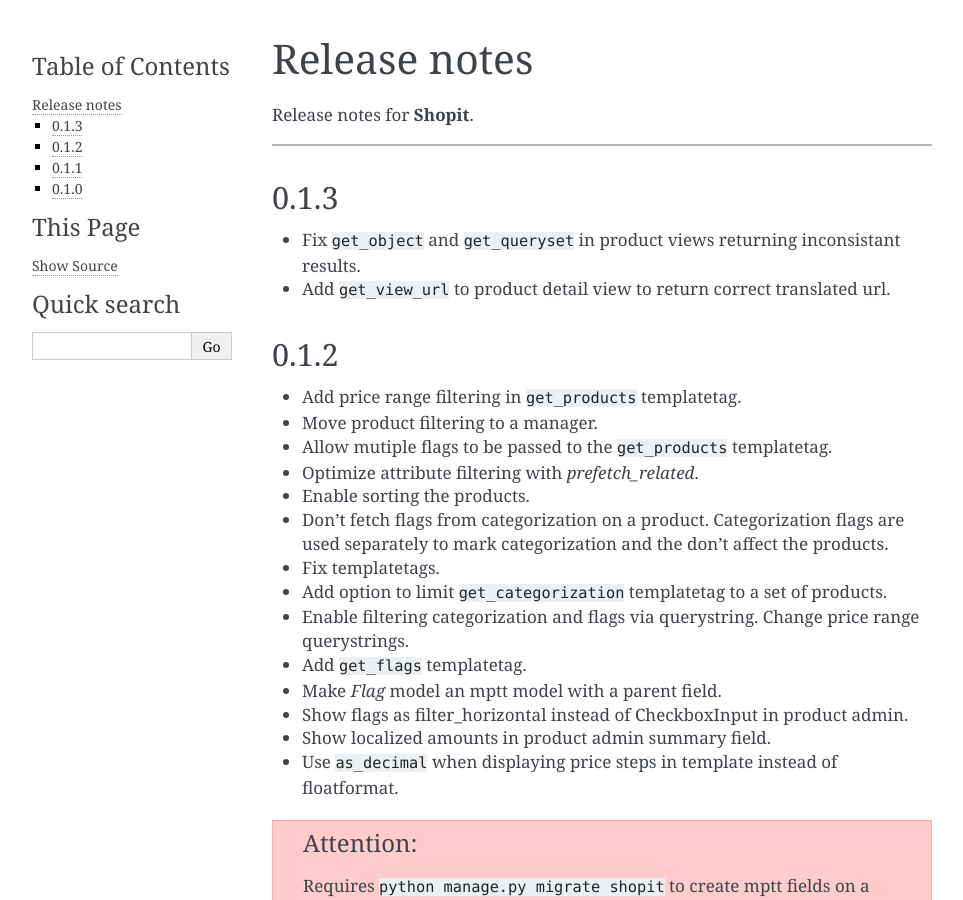
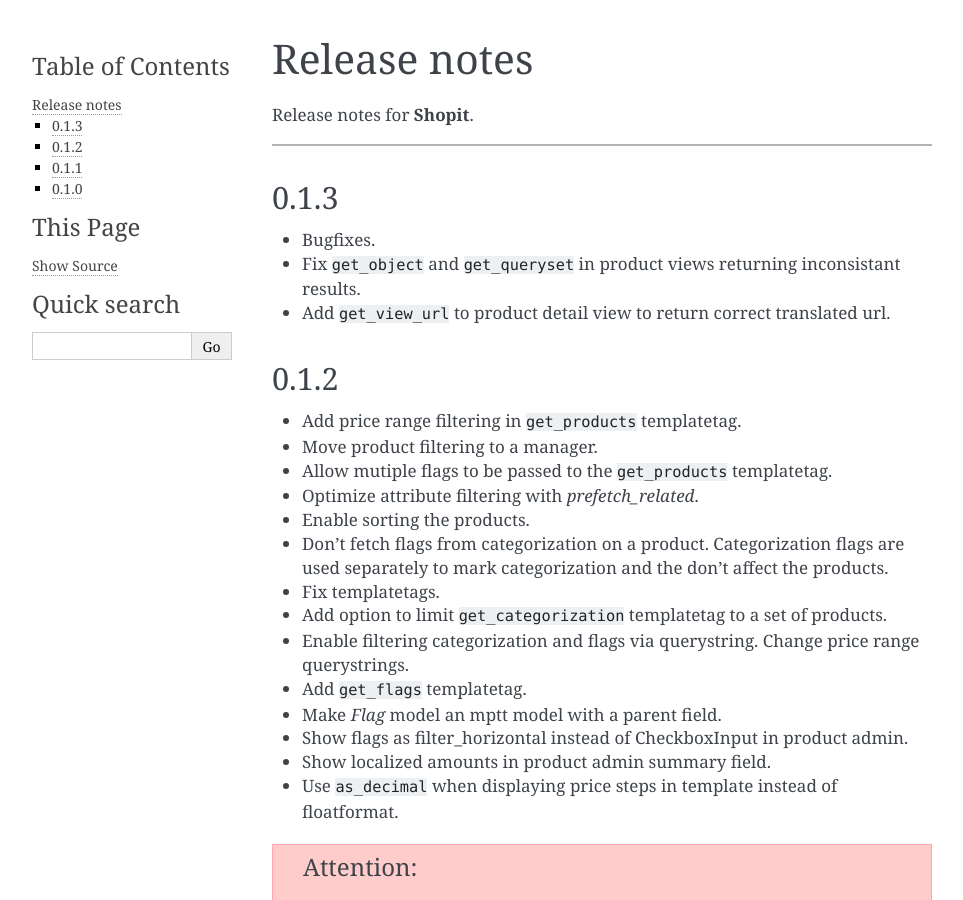
Before and after one commit to dinoperovic/django-shopit, a Sphinx documentation site: the page built from docs/release_notes.rst, in a window 1280 px wide and 900 px high. Shown: the whole window, without its empty margins (148-1111 px from the left). Built offline with Sphinx 7.4.7, drawn with Linux system fonts in a browser that asks for light colours.

Commit message:
Bugfix release

```diff
--- a/docs/release_notes.rst
+++ b/docs/release_notes.rst
@@ -8,6 +8,7 @@ Release notes for **Shopit**.
 0.1.3
 =====
 
+* Bugfixes.
 * Fix ``get_object`` and ``get_queryset`` in product views returning inconsistant results.
 * Add ``get_view_url`` to product detail view to return correct translated url.
 
```
